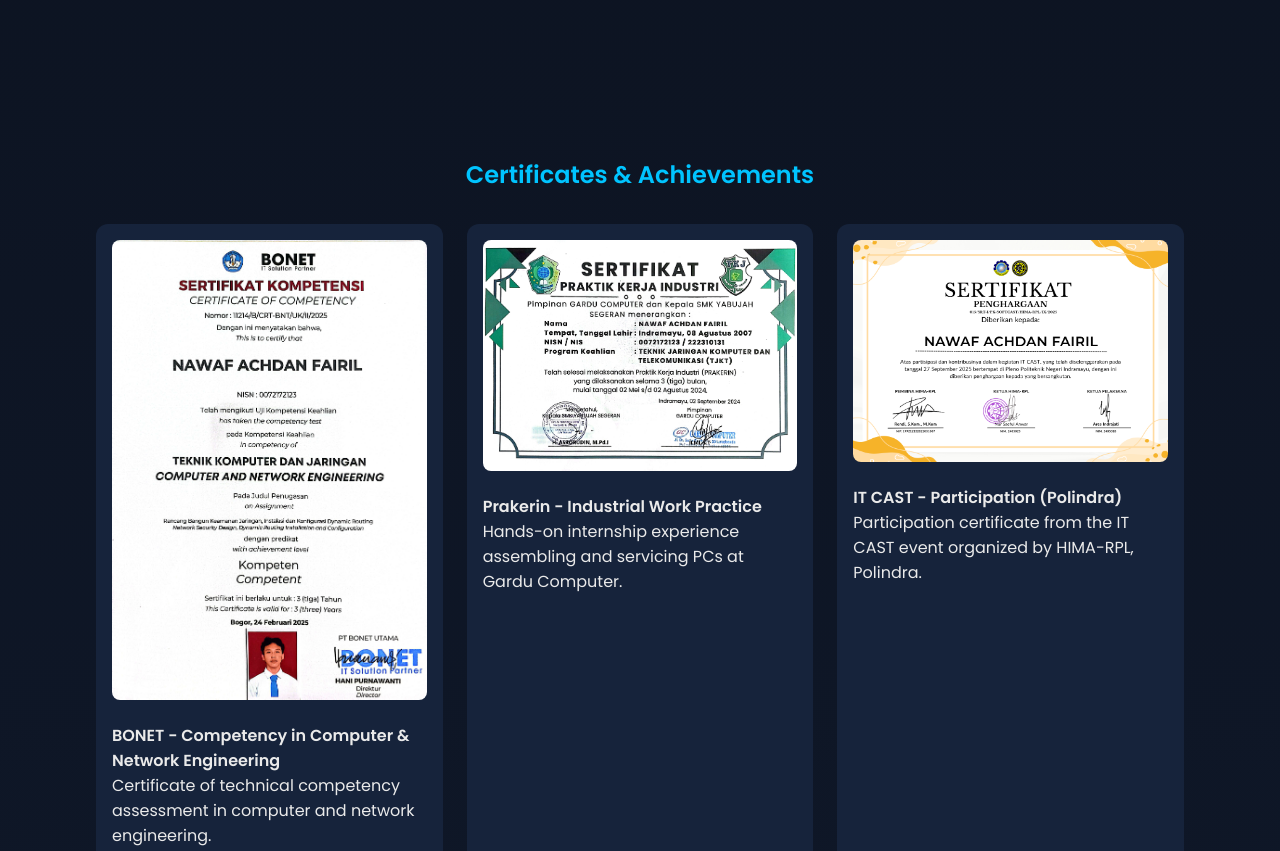
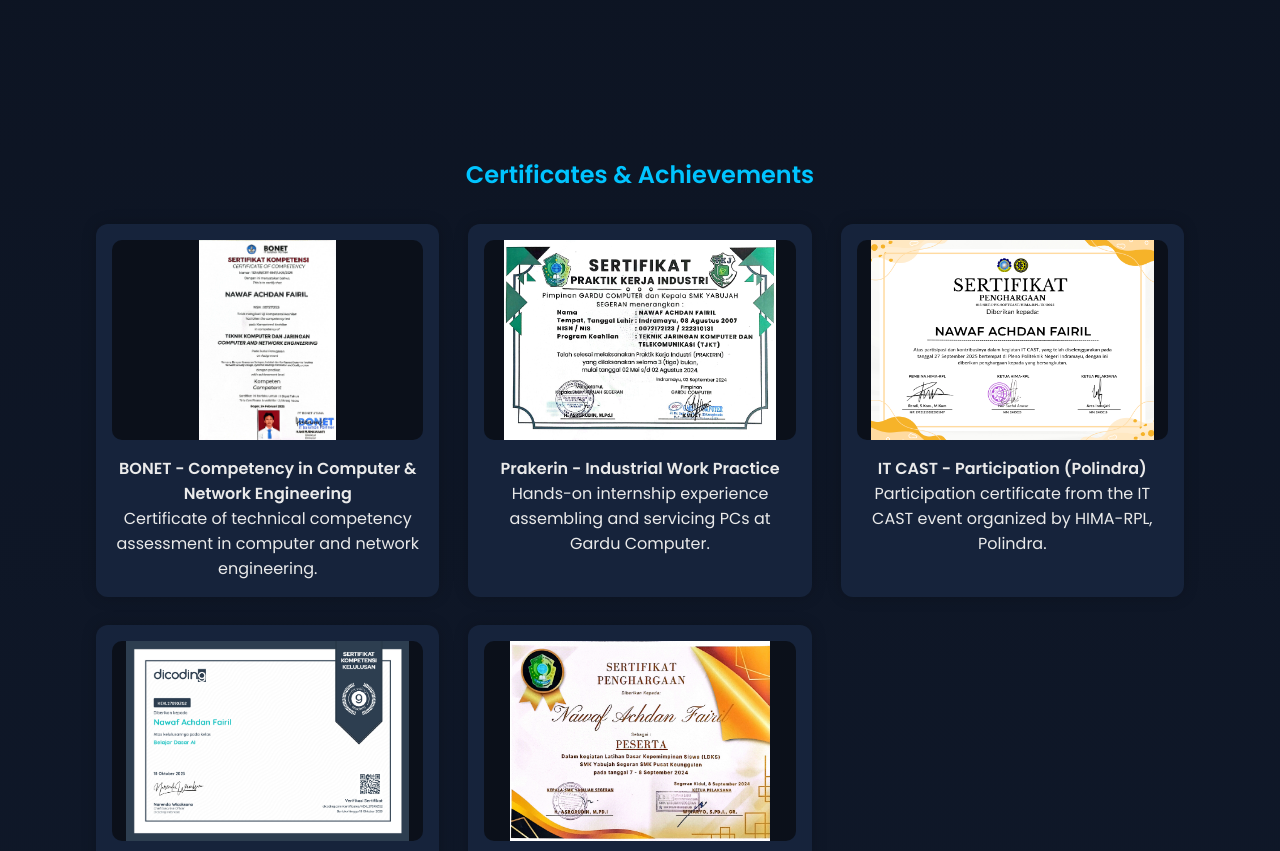
Before and after one commit to Axceelldotcom/Nawaf-Portofolio-, a plain HTML site: page index.html in a window 1280 px wide. Shown: the part 1667-2518 px from the top of the page. Drawn offline with Linux system fonts and the light colour scheme.

Commit message:
Update style.css

```diff
--- a/style.css
+++ b/style.css
@@ -167,55 +167,55 @@ section h2 {
   box-shadow: 0 0 25px rgba(0, 196, 255, 0.2);
 }
 
-/* Certificates */
+/* Certificates Section */
+.certificates {
+  padding: 5rem 0;
+}
+
 .cert-grid {
   display: grid;
   grid-template-columns: repeat(auto-fit, minmax(260px, 1fr));
-  gap: 1.5rem;
+  gap: 1.8rem;
 }
 
 .cert-card {
   background: #16233b;
   padding: 1rem;
   border-radius: 12px;
-  transition: 0.3s;
+  transition: 0.3s ease;
+  display: flex;
+  flex-direction: column;
+  align-items: center;
+  text-align: center;
+  box-shadow: 0 0 15px rgba(0, 0, 0, 0.2);
 }
 
 .cert-card:hover {
-  transform: translateY(-5px);
-  box-shadow: 0 0 20px rgba(0, 196, 255, 0.2);
+  transform: translateY(-6px);
+  box-shadow: 0 0 25px rgba(0, 196, 255, 0.3);
 }
 
 .cert-thumb {
   width: 100%;
-  border-radius: 8px;
+  height: 200px;
+  object-fit: contain;
+  border-radius: 10px;
+  background-color: #0b101a;
   margin-bottom: 1rem;
+  transition: transform 0.3s ease;
 }
 
-/* Contact */
-.contact-grid {
-  display: flex;
-  flex-wrap: wrap;
-  justify-content: center;
-  gap: 2rem;
+.cert-card:hover .cert-thumb {
+  transform: scale(1.03);
 }
 
-.contact-card {
-  background: #16233b;
-  padding: 1.5rem;
-  border-radius: 12px;
-  text-align: center;
-  width: 280px;
-  transition: 0.3s;
+.cert-card figcaption {
+  color: #eaeaea;
 }
 
-.contact-card:hover {
-  transform: scale(1.05);
-}
+.cert-card strong {
+  color: #00c4
 
-a {
-  color: #00c4ff;
-}
 
 /* Footer */
 .site-footer {
```
